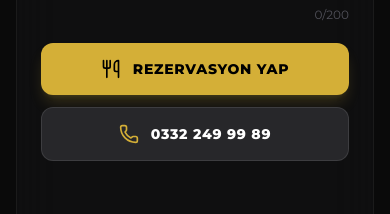
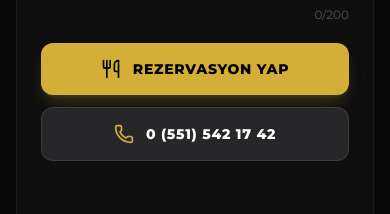
Before and after one commit to efesahinn42-rgb/konya-kebap-evi, a Next.js app: page / in a window 390 px wide. Shown: the part 4040-4254 px from the top of the page. Built offline with nearby package versions, Linux system fonts and the light colour scheme; no server answers; the database is empty.

Commit message:
fix: update reservation phone number to 05515421742

```diff
--- a/src/components/ReservationSection.jsx
+++ b/src/components/ReservationSection.jsx
@@ -323,13 +323,13 @@ export default function ReservationSection() {
 
                                         {/* Call Button */}
                                         <motion.a
-                                            href="tel:03322499989"
+                                            href="tel:05515421742"
                                             className="sm:w-auto py-4 sm:py-5 px-6 sm:px-8 bg-zinc-800 hover:bg-zinc-700 text-white font-black text-sm sm:text-base tracking-wider rounded-xl transition-all border border-white/10 flex items-center justify-center gap-3"
                                             whileHover={{ scale: 1.02 }}
                                             whileTap={{ scale: 0.98 }}
                                         >
                                             <Phone className="w-5 h-5 text-[#d4af37]" />
-                                            <span>0332 249 99 89</span>
+                                            <span>0 (551) 542 17 42</span>
                                         </motion.a>
                                     </div>
                                 </form>
```
Also changed, not shown: src/lib/sms.js.
